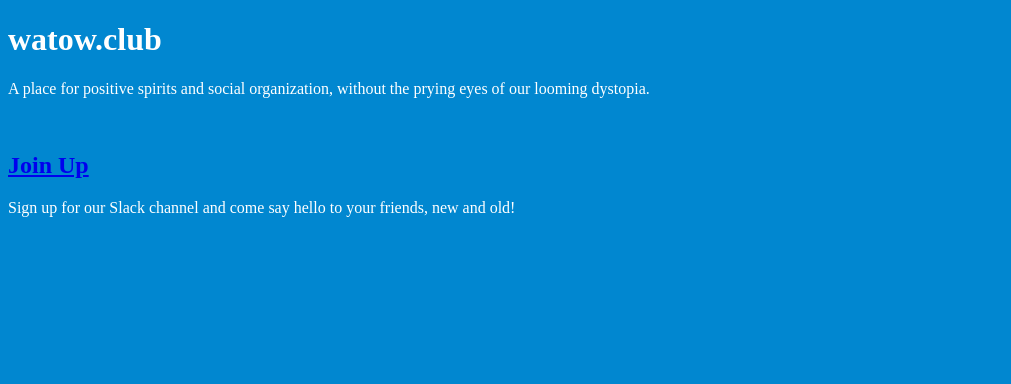
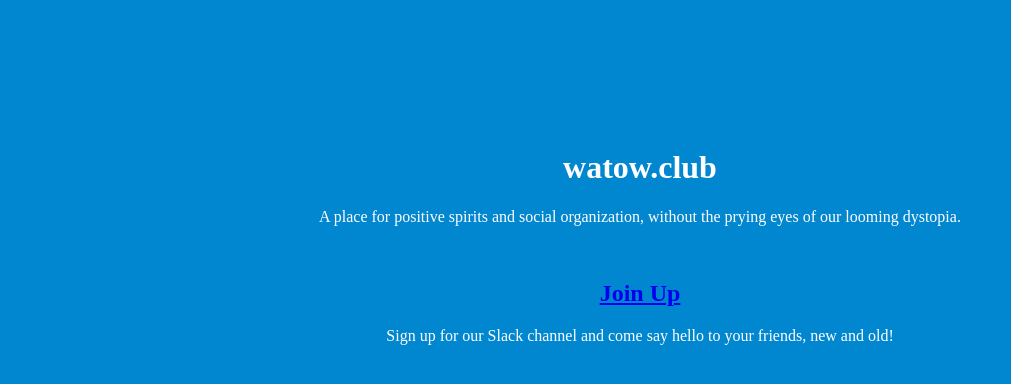
Before and after one commit to loud-and-abrasive/watow.club, a plain HTML site: page index.html in a window 1280 px wide. Shown: the whole page, without its empty margins (0-1011 px from the left). Drawn offline with Linux system fonts and the light colour scheme.

Commit message:
center everything

```diff
--- a/index.html
+++ b/index.html
@@ -6,6 +6,9 @@
       body {
           color: #ffffff;
           background: #0187d0;
+          text-align: center;
+          margin:auto;
+          padding-top: 10%;
       }
   </style>
 </head>
```
